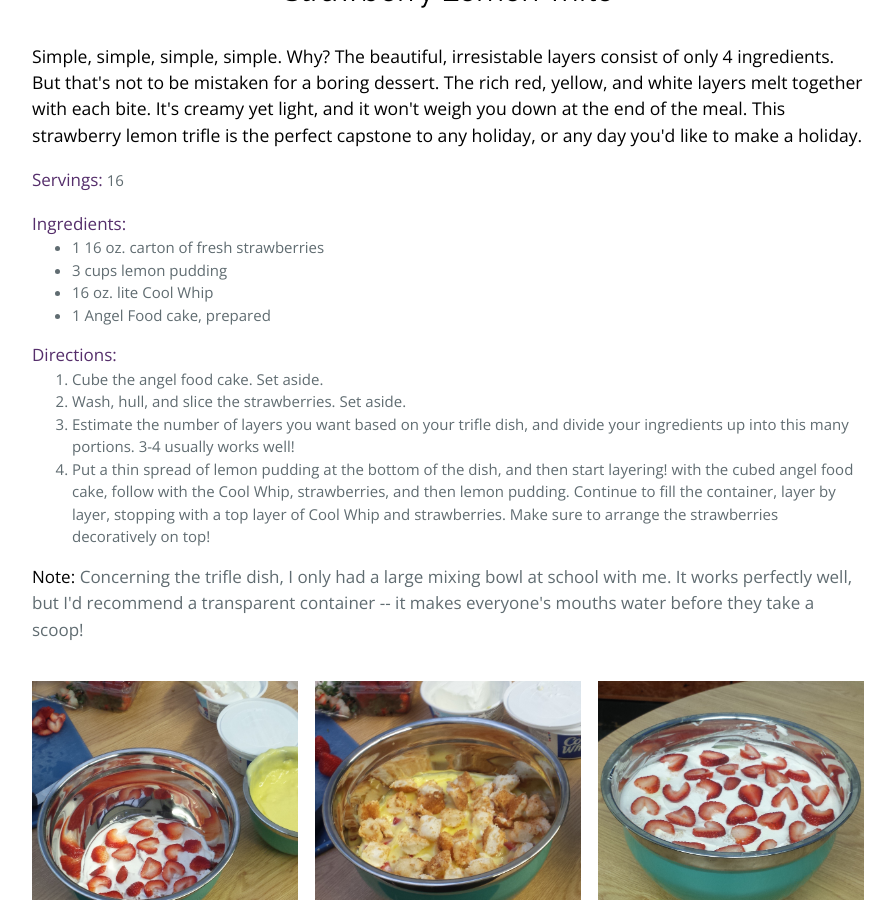
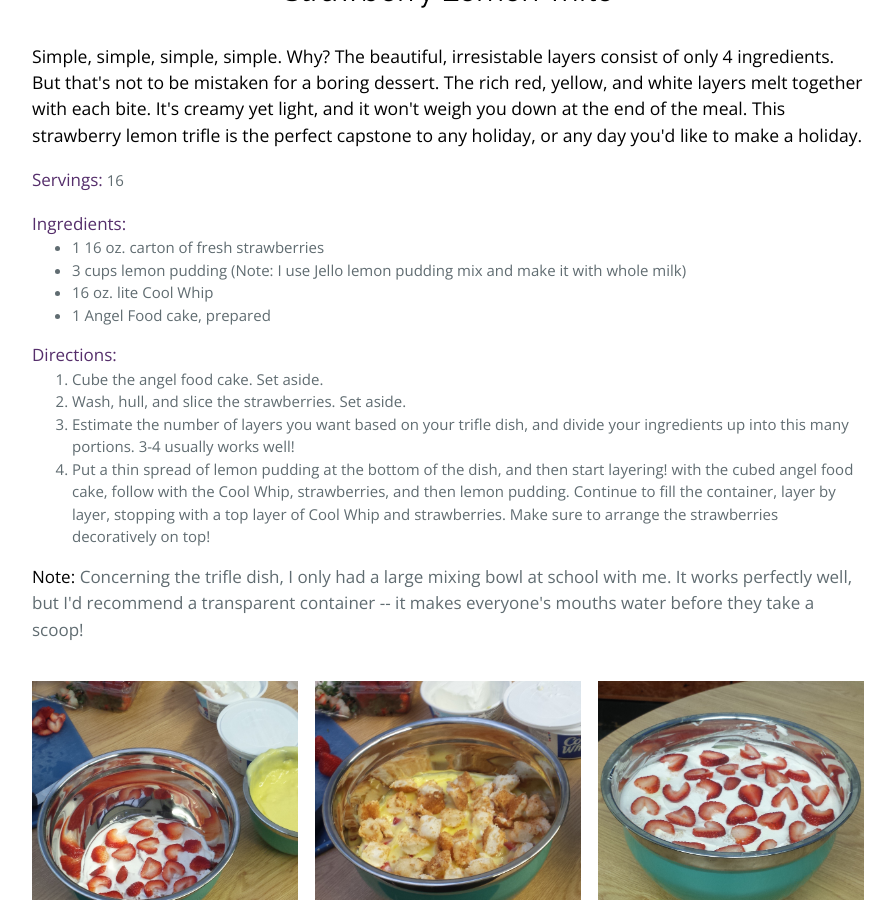
Before and after one commit to carlsonkellie/under_pressure_blog, a Jekyll site: the page built from _posts/2016-11-22-trifle.html, in a window 1280 px wide and 900 px high, scrolled down 410 px. Shown: the whole window, without its empty margins (192-1087 px from the left). Built offline with Jekyll 4.4.1, drawn with Linux system fonts in a browser that asks for light colours; some web fonts are replaced.

Commit message:
Update 2016-11-22-trifle.html

```diff
--- a/_posts/2016-11-22-trifle.html
+++ b/_posts/2016-11-22-trifle.html
@@ -16,7 +16,7 @@ description: Simple, simple, simple, simple. Why? The beautiful, irresistable la
 <span style= "color:#552e6b; font-size:17px">Ingredients:</span>
 <ul >
   <li>1 16 oz. carton of fresh strawberries</li>
-  <li>3 cups lemon pudding</li>
+  <li>3 cups lemon pudding (Note: I use Jello lemon pudding mix and make it with whole milk)</li>
   <li>16 oz. lite Cool Whip</li>
   <li>1 Angel Food cake, prepared</li>
 </ul>
```
